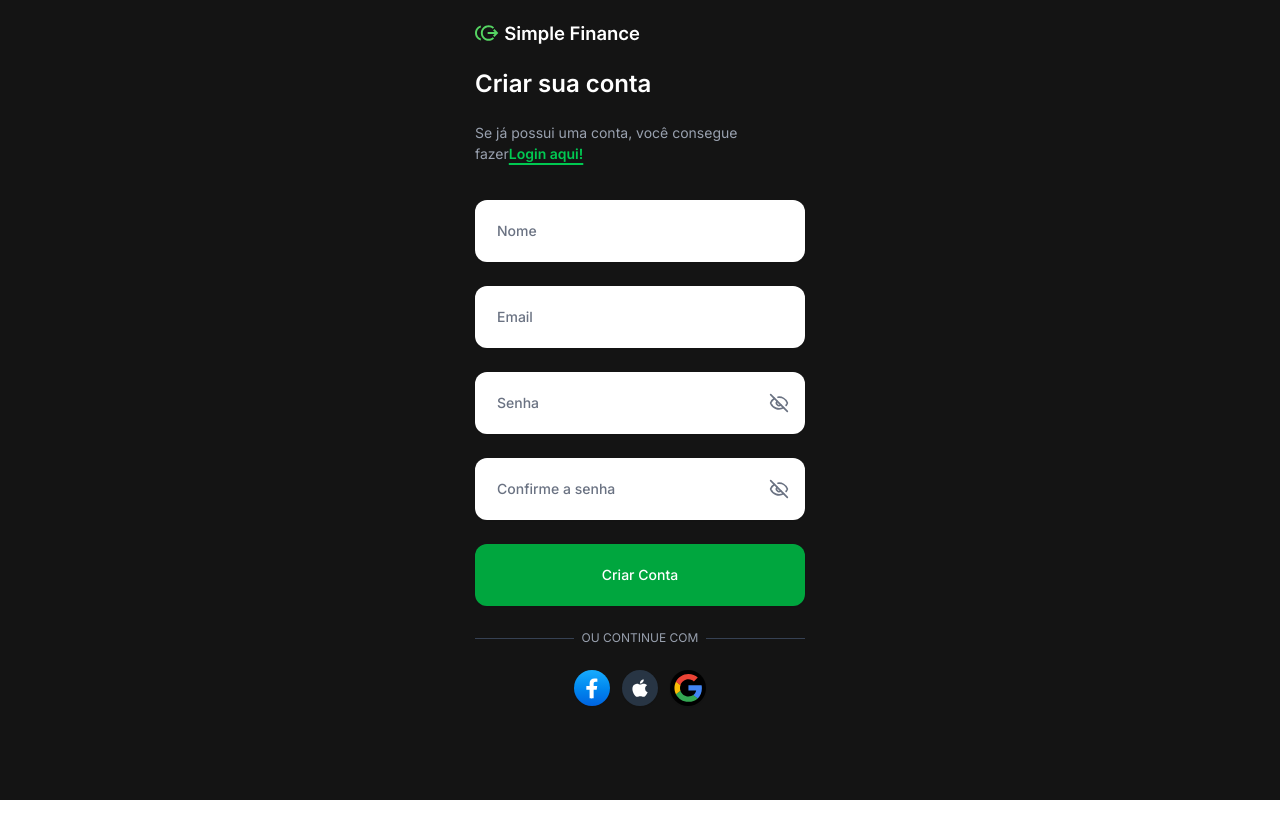
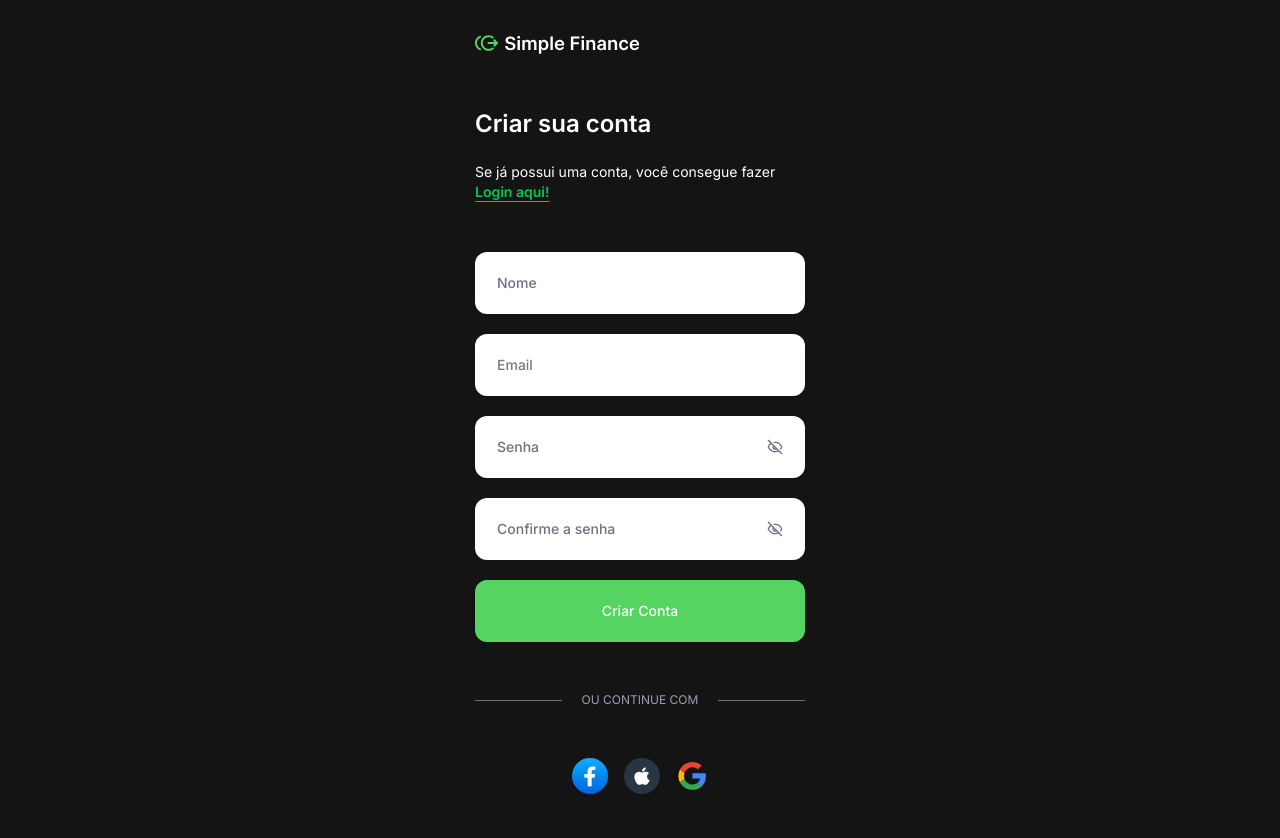
Before and after one commit to jaksondeoliveiramartins/fsc-labs-simple-finance, a Next.js app: page /signup in a window 1280 px wide. Shown: the top 838 px of the page. Before the commit the page ends 800 px from the top, so only its background shows below. Built offline with nearby package versions, Linux system fonts and the light colour scheme.

Commit message:
refactor: improve layout of user signup form

```diff
--- a/app/globals.css
+++ b/app/globals.css
@@ -2,6 +2,10 @@
 @import "tw-animate-css";
 
 @custom-variant dark (&:is(.dark *));
+
+body {
+  @apply min-h-screen bg-[#141414] text-white antialiased;
+}
 
 @theme inline {
   --color-background: var(--background);
--- a/app/layout.tsx
+++ b/app/layout.tsx
@@ -18,11 +18,10 @@ export default function RootLayout({
 }>) {
   return (
     <html lang="pt-BR">
-      <body
-        className={`${inter.className} ${inter.className} antialiased`}
-        cz-shortcut-listen="false"
-      >
-        {children}
+      <body className={`${inter.className}`} cz-shortcut-listen="false">
+        <div className="max-w-[390px] p-[30px]" style={{ margin: "0 auto" }}>
+          {children}
+        </div>
       </body>
     </html>
   );
--- a/app/signup/page.tsx
+++ b/app/signup/page.tsx
@@ -13,37 +13,34 @@ export default function SignUp() {
   const [showConfirmPassword, setShowConfirmPassword] = useState(false);
 
   return (
-    <main className="flex min-h-screen flex-col items-center bg-[#141414] px-4 pt-8">
-      <div className="w-[330px]">
+    <main className="flex min-h-screen flex-col items-center">
       {/* Header com Logo */}
-        <div className="relative h-[120px]">
+      <div className="relative mb-[50px]">
         <Image
           src="/images/logo.svg"
           alt="Logo"
           width={330}
           height={26}
           priority
-            className="absolute -top-13 left-0"
+          className="mb-[50px]"
         />
 
-          <div className="mt-10 space-y-6">
-            <h1 className="h-[26px] text-[24px] leading-none font-semibold text-white">
+        <h1 className="mb-[30px] h-[26px] text-[24px] font-semibold text-white">
           Criar sua conta
         </h1>
-            <p className="text-[14px] text-gray-400">
-              Se já possui uma conta, você consegue fazer
+        <p className="text-sm font-normal">
+          Se já possui uma conta, você consegue fazer{" "}
           <Link
             href="/login"
-                className="font-semibold text-green-500 underline decoration-green-500 decoration-2 underline-offset-4 hover:text-green-400"
+            className="font-semibold text-green-500 underline decoration-green-500 underline-offset-4 hover:text-green-400"
           >
             Login aqui!
           </Link>
         </p>
       </div>
-        </div>
 
       {/* Form */}
-        <form className="mt-2 space-y-6">
+      <form className="mb-[50px] w-full space-y-[20px]">
         <div className="relative">
           <Input
             id="name"
@@ -70,7 +67,7 @@ export default function SignUp() {
           />
           <Label
             htmlFor="email"
-              className="absolute top-1/2 left-[22px] -translate-y-1/2 text-gray-500 transition-all peer-focus:-translate-y-8 peer-focus:text-xs peer-focus:text-black"
+            className="absolute top-1/2 left-[22px] -translate-y-1/2 text-[#7A7A7A] transition-all peer-focus:-translate-y-8 peer-focus:text-xs peer-focus:text-black"
           >
             Email
           </Label>
@@ -93,12 +90,12 @@ export default function SignUp() {
           <button
             type="button"
             onClick={() => setShowPassword(!showPassword)}
-              className="absolute top-1/2 right-4 -translate-y-1/2 text-gray-500 hover:text-gray-700"
+            className="absolute top-1/2 right-[22px] -translate-y-1/2 text-gray-500 hover:text-gray-700"
           >
             {showPassword ? (
-                <Eye className="h-5 w-5" />
+              <Eye className="h-4 w-4" />
             ) : (
-                <EyeOff className="h-5 w-5" />
+              <EyeOff className="h-4 w-4" />
             )}
           </button>
         </div>
@@ -120,40 +117,41 @@ export default function SignUp() {
           <button
             type="button"
             onClick={() => setShowConfirmPassword(!showConfirmPassword)}
-              className="absolute top-1/2 right-4 -translate-y-1/2 text-gray-500 hover:text-gray-700"
+            className="absolute top-1/2 right-[22px] -translate-y-1/2 text-gray-500 hover:text-gray-700"
           >
             {showConfirmPassword ? (
-                <Eye className="h-5 w-5" />
+              <Eye className="h-4 w-4" />
             ) : (
-                <EyeOff className="h-5 w-5" />
+              <EyeOff className="h-4 w-4" />
             )}
           </button>
         </div>
 
         <Button
           type="submit"
-            className="h-[62px] w-full cursor-pointer rounded-[12px] bg-green-600 text-white transition-colors duration-200 hover:bg-green-700"
+          className="h-[62px] w-full cursor-pointer rounded-[12px] bg-[#55D462] text-white transition-colors duration-200 hover:bg-green-700"
         >
           Criar Conta
         </Button>
+      </form>
 
-          <div className="relative">
+      <div className="relative mb-[50px] w-full">
         <div className="absolute inset-0 flex items-center">
-              <span className="w-full border-t border-gray-700" />
+          <span className="w-full border-t border-gray-500" />
         </div>
         <div className="relative flex justify-center text-xs uppercase">
-              <span className="bg-[#141414] px-2 text-gray-400">
+          <span className="bg-[#141414] px-5 text-gray-400">
             ou continue com
           </span>
         </div>
       </div>
 
-          <div className="flex justify-center space-x-3 pb-8">
+      <div className="flex justify-center space-x-4 pb-8">
         {/* Facebook Button */}
         <Button
           type="button"
           variant="outline"
-              className="h-9 w-9 rounded-full border-0 bg-gradient-to-b from-[#18acfe] to-[#0163e0] p-0 hover:opacity-90"
+          className="h-9 w-9 rounded-full border-0 bg-gradient-to-b from-[#18acfe] to-[#0163e0] p-0"
           asChild
         >
           <Link
@@ -165,7 +163,6 @@ export default function SignUp() {
               alt="Facebook"
               width={12}
               height={12}
-                  className="brightness-0 invert"
             />
           </Link>
         </Button>
@@ -174,33 +171,21 @@ export default function SignUp() {
         <Button
           type="button"
           variant="outline"
-              className="h-9 w-9 rounded-full border-0 bg-[#283544] p-0 hover:opacity-90"
+          className="h-9 w-9 rounded-full border-0 bg-[#283544] p-0 hover:bg-[#283544]"
           asChild
         >
-              <Link
-                href="/auth/apple"
-                className="flex items-center justify-center"
-              >
-                <Image
-                  src="/images/apple.svg"
-                  alt="Apple"
-                  width={16}
-                  height={16}
-                  className="brightness-0 invert"
-                />
+          <Link href="/auth/apple" className="flex items-center justify-center">
+            <Image src="/images/apple.svg" alt="Apple" width={16} height={16} />
           </Link>
         </Button>
         {/* Google Button */}
         <Button
           type="button"
           variant="outline"
-              className="h-9 w-9 rounded-full border-0 bg-black p-0 hover:opacity-90"
+          className="rounded-full border-0 bg-[#141414] p-0 hover:bg-[#141414]"
           asChild
         >
-              <Link
-                href="/auth/google"
-                className="flex items-center justify-center"
-              >
+          <Link href="/auth/google">
             <Image
               src="/images/google.svg"
               alt="Google"
@@ -210,8 +195,6 @@ export default function SignUp() {
           </Link>
         </Button>
       </div>
-        </form>
-      </div>
     </main>
   );
 }
```
Lines whose indentation alone changed are shown as unchanged.
